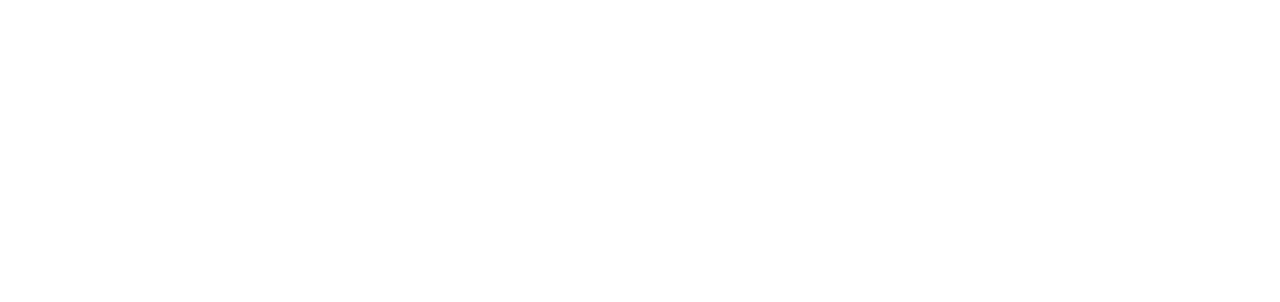
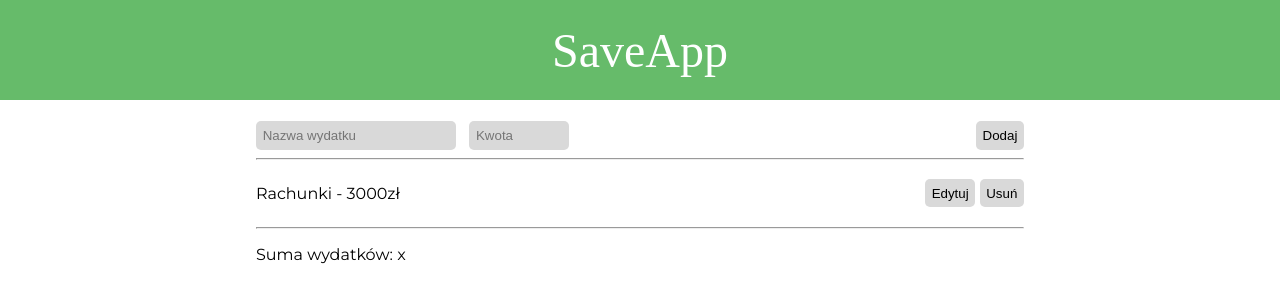
Before and after one commit to kornel-odoj/SaveApp, a plain HTML site: page index.html in a window 1280 px wide. Drawn offline with Linux system fonts and the light colour scheme; a web font is replaced by a local one.

Commit message:
HTML and CSS near completion, some rebuilding needed

```diff
--- a/css/main.scss
+++ b/css/main.scss
@@ -0,0 +1,95 @@
+body{
+    margin: 0;
+    padding: 0;
+    font-family: Montserrat;
+}
+*, *:before, *:after {
+    box-sizing: border-box;
+  }
+header{
+    background-color: #66BB6A;
+    height: 100px;
+    display: flex;
+    align-items: center;
+    justify-content: center;
+
+    a{
+        text-decoration: none;
+        color: white;
+        font-size: 3em;
+        font-family: Damion;
+    }
+}
+.wrapper{
+    margin: 0 0.5em ;
+}
+.title-wrapper{
+    display: flex;
+    justify-content: space-around;
+    .expenses-title-mobile{
+        opacity: 50%;
+    }
+    h2{
+        cursor: pointer;
+    }
+    .income, .expenses{
+        width: 100%;
+    }
+}
+.t2{
+        display: none;
+    }
+form{
+    display: flex;
+
+    input:nth-child(2){
+        margin-left: 1em;
+    }
+    input:last-child{
+        margin-left: auto;
+    }
+    input{
+        border: none;
+        background-color: #D9D9D9;
+        border-radius: 5px;
+    }
+}
+.input-name{
+    width: 200px;
+}
+.input-price{
+    width: 100px;
+}
+.input-name, .input-price, .input-button{
+    padding: 0.5em;
+}
+.added-to-list{
+    display: flex;
+    vertical-align: middle;
+    align-items: center;
+    .edit-delete-wrapper{
+        margin-left: auto;
+        .edit-button, .delete-button{
+            border: none;
+            background-color: #D9D9D9;
+            border-radius: 5px;
+            padding: 0.5em
+        }
+    }
+}
+.income{
+    display: none;
+}
+// .expenses{
+//     display: none;
+// }
+
+
+//desktop resolution
+
+@media screen and (min-width: 768px){
+    .wrapper{
+        width: 768px;
+        margin: 0 auto;
+    }
+}
--- a/index.html
+++ b/index.html
@@ -1,12 +1,66 @@
 <!DOCTYPE html>
-<html lang="en">
+<html lang="pl-PL">
 <head>
     <meta charset="UTF-8">
     <meta http-equiv="X-UA-Compatible" content="IE=edge">
     <meta name="viewport" content="width=device-width, initial-scale=1.0">
-    <title>Document</title>
+    <title>SaveApp</title>
+    <link rel="stylesheet" href="./css/main.css">
+    <link rel="preconnect" href="https://fonts.googleapis.com">
+    <link rel="preconnect" href="https://fonts.gstatic.com" crossorigin>
+    <link href="https://fonts.googleapis.com/css2?family=Damion&family=Montserrat:wght@400;700&display=swap" rel="stylesheet">
 </head>
 <body>
+    <header>
+        <a href="#" class="logo">SaveApp</a>
+    </header>
+    <div class="wrapper">
+        <h1 class="budget-info"></h1>
+        <div class="table-wrapper">
+            <div class="income">
+                <div class="title-wrapper t1">
+                    <h2 class="income-title">Przychody</h2>
+                    <h2 class="expenses-title-mobile">Wydatki</h2>
+                </div>
+                <form action="#">
+                    <input type="text" class="input-name" placeholder="Nazwa przychodu">
+                    <input type="text" class="input-price" placeholder="Kwota">
+                    <input type="button" class="input-button" value="Dodaj">
+                </form>
+                <hr>
+                <div class="added-to-list">
+                    <p>Pensja - 3000zł</p>
+                    <div class="edit-delete-wrapper">
+                        <button class="edit-button">Edytuj</button>
+                        <button class="delete-button">Usuń</button>
+                    </div>
+                </div>
+                <hr>
+                <p>Suma przychodów: x</p>
+            </div>
+            <div class="expenses">
+                <div class="title-wrapper t2">
+                    <h2 class="income-title-mobile">Przychody</h2>
+                    <h2 class="expenses-title">Wydatki</h2>
+                </div>
+                <form action="#">
+                    <input type="text" class="input-name" placeholder="Nazwa wydatku">
+                    <input type="text" class="input-price" placeholder="Kwota">
+                    <input type="button" class="input-button" value="Dodaj">
+                </form>
+                <hr>
+                <div class="added-to-list">
+                    <p>Rachunki - 3000zł</p>
+                    <div class="edit-delete-wrapper">
+                        <button class="edit-button">Edytuj</button>
+                        <button class="delete-button">Usuń</button>
+                    </div>
+                </div>
 
+                <hr>
+                <p>Suma wydatków: x</p>
+            </div>
+        </div>
+    </div>
 </body>
 </html>
```
Also changed, not shown: css/main.css, 1 other file.
